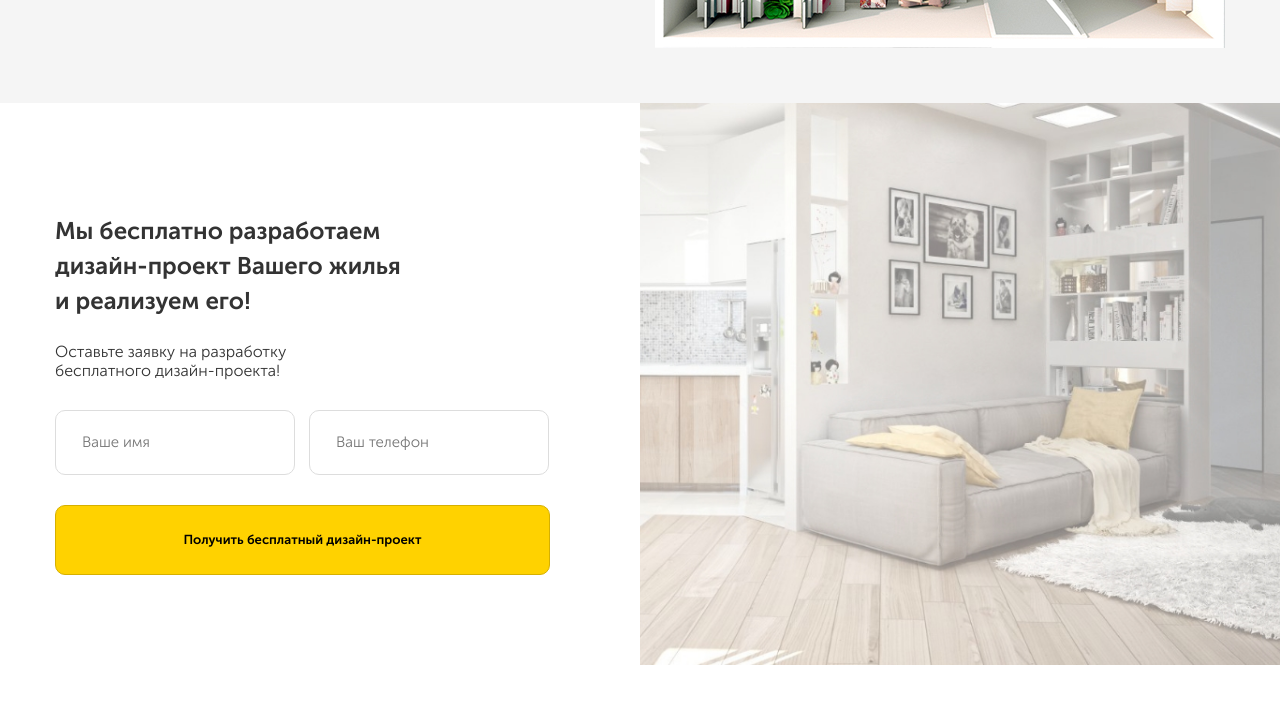
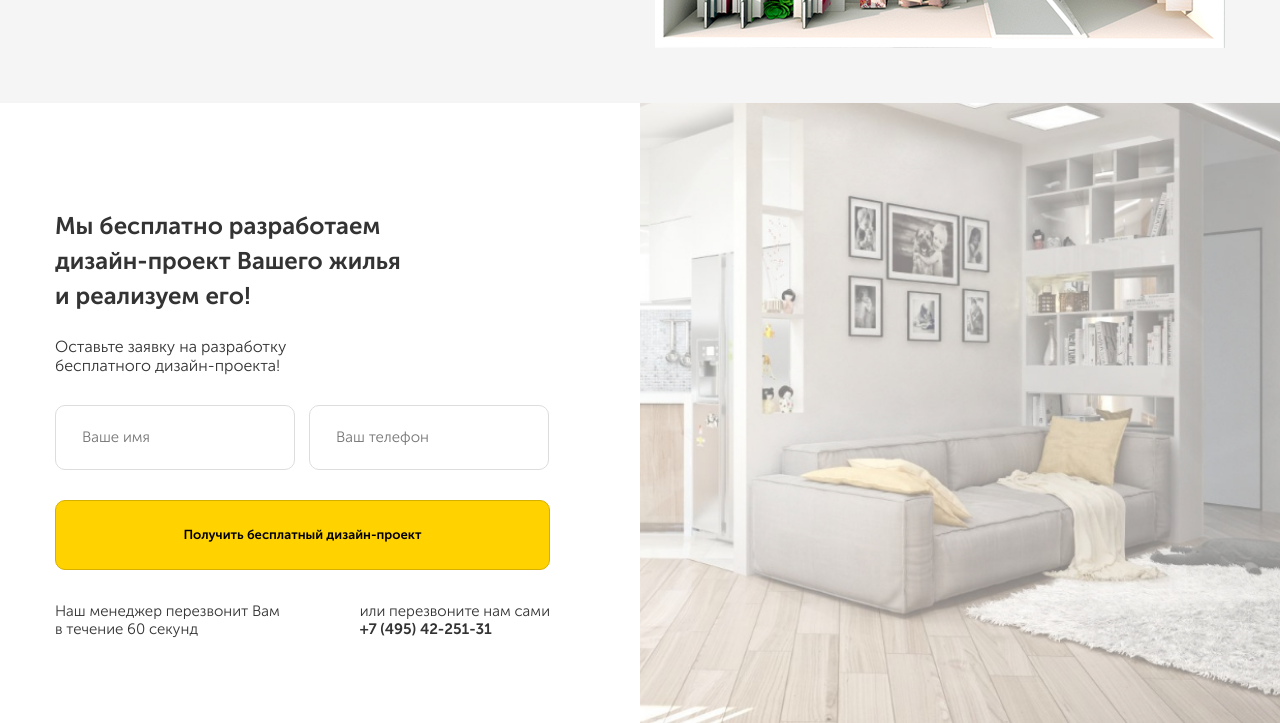
Before and after one commit to Sonikflame/webstart, a plain HTML site: page src/index.html in a window 1280 px wide. Shown: the part 560-1283 px from the top of the page. Before the commit the page ends 1225 px from the top, so only its background shows below. Drawn offline with Linux system fonts and the light colour scheme.

Commit message:
Допилил блок info секции offer

```diff
--- a/src/index.html
+++ b/src/index.html
@@ -83,6 +83,15 @@
                   <button class="button offer__button">Получить бесплатный дизайн-проект</button>
                </form>
                <!-- /.form offer__form -->
+               <div class="offer-info">
+                  <div class="offer-text">
+                     <span>Наш менеджер перезвонит Вам в течение 60 секунд</span>
+                  </div>
+                  <div class="offer-phone">
+                     <span>или перезвоните нам сами</span>
+                     <a href="tel:+7(495)42-251-31" class="offer-info__phone">+7 (495) 42-251-31</a>
+                  </div>
+               </div>
             </div>
             <!-- /.offer-block -->
          </div>
--- a/src/sass/_interface.sass
+++ b/src/sass/_interface.sass
@@ -20,7 +20,7 @@ img
       background-color: lighten($main-color, 10%)
       cursor: pointer
 .section
-   padding: 90px 0
+   padding: 85px 0
    &-title
       +bold
       font-size: 24px
--- a/src/sass/blocks/_offer.sass
+++ b/src/sass/blocks/_offer.sass
@@ -30,3 +30,17 @@
    &__button
       width: 100%
       min-height: 70px
+   &-info
+      display: flex
+      justify-content: space-between
+      margin-top: 33px
+      font-size: 15px
+      &__phone
+         +bold
+         color: $text-color
+         text-decoration: none
+   &-text
+      max-width: 230px
+   &-phone
+      display: flex
+      flex-direction: column
```
Also changed, not shown: src/css/style.css, 1 other file.
